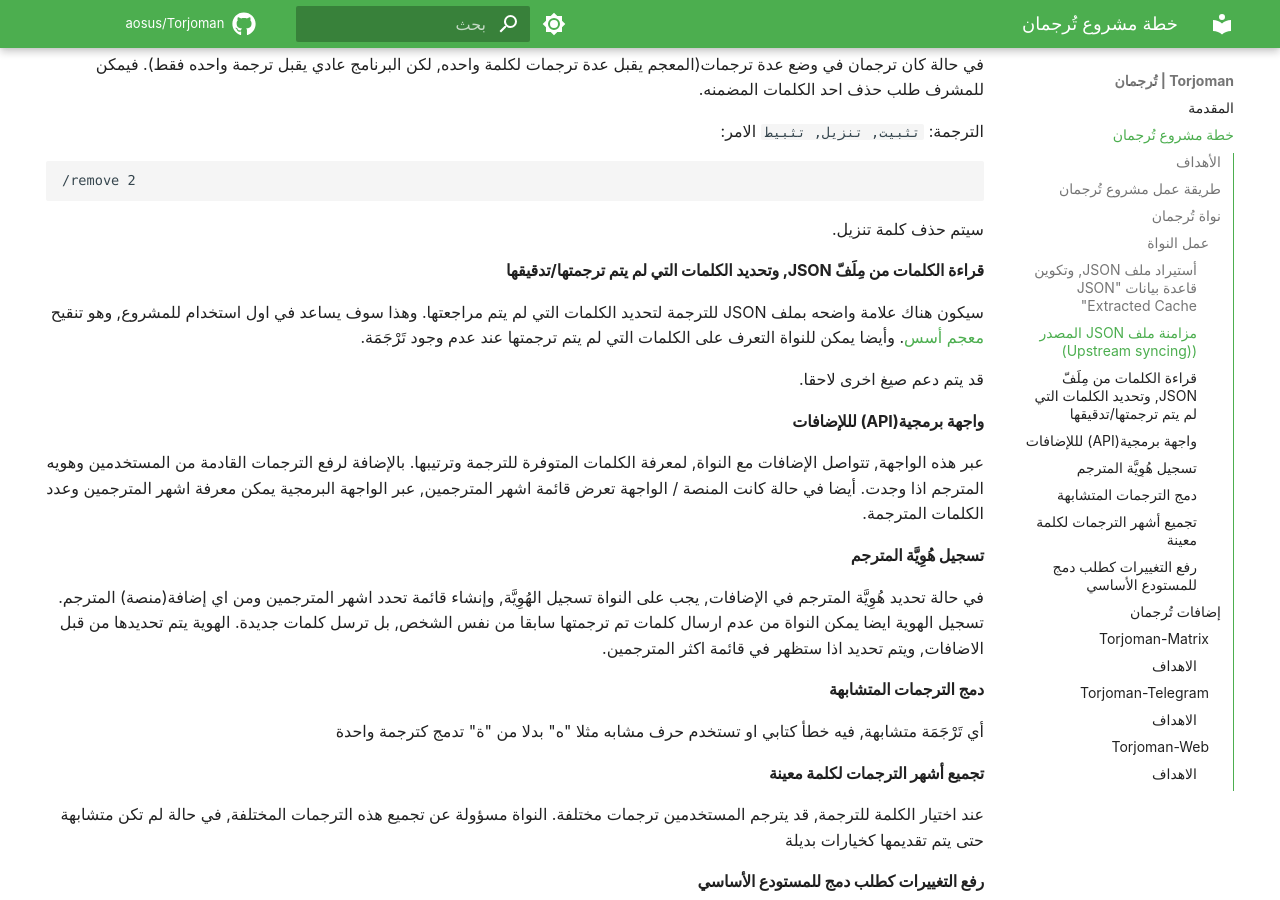
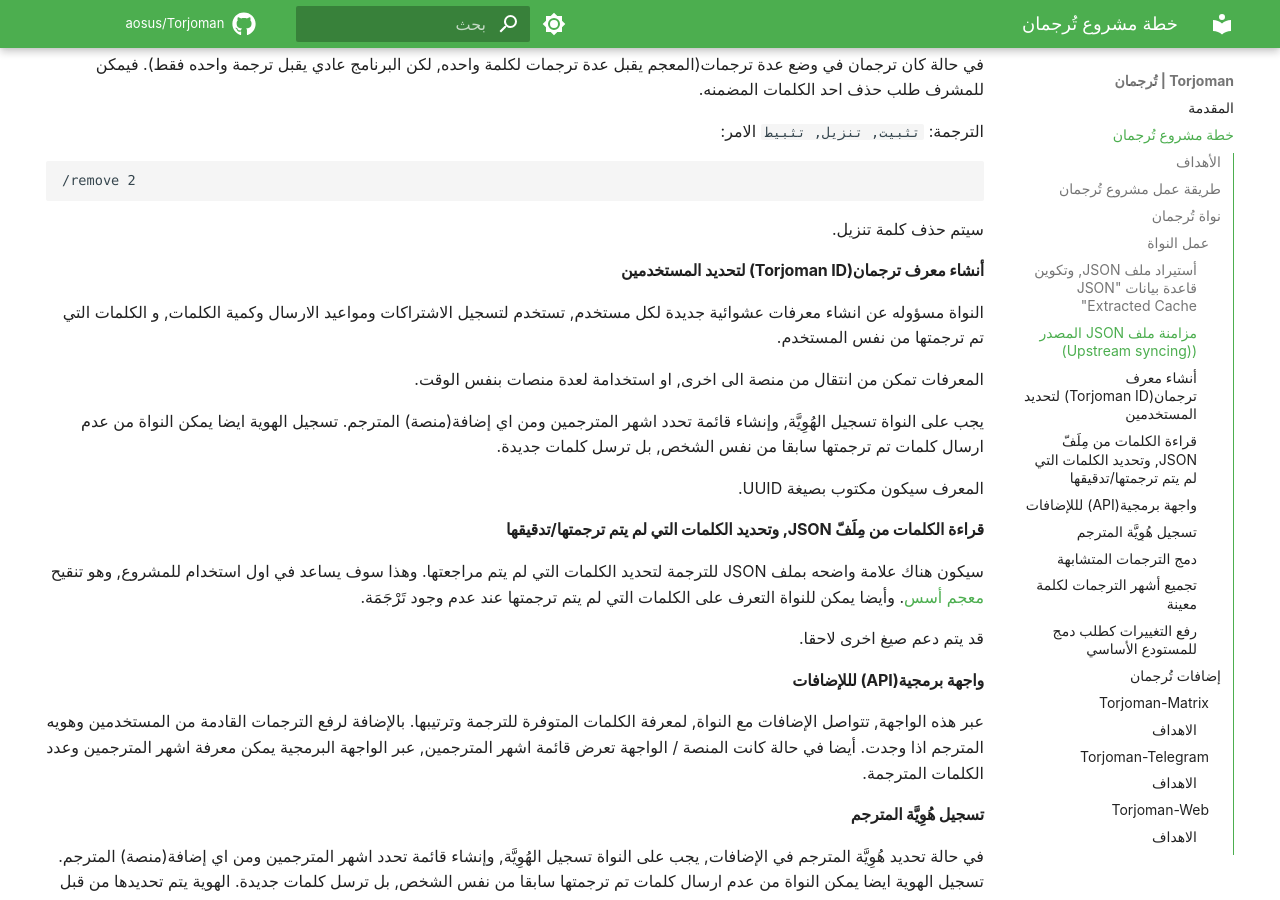
Before and after one commit to aosus/Torjoman, an MkDocs documentation site: the page built from docs/source/project-plan.md, in a window 1280 px wide and 900 px high, scrolled down 1958 px. Built offline with MkDocs 1.6.1 and Material for MkDocs 9.7.7, drawn with Linux system fonts in a browser that asks for light colours; some web fonts are replaced; comment, search, counter and statistics services are not loaded.

Commit message:
Add Torjoman ID

````diff
--- a/docs/source/project-plan.md
+++ b/docs/source/project-plan.md
@@ -70,6 +70,15 @@
 ```
 سيتم حذف كلمة تنزيل.
 
+#### أنشاء معرف ترجمان(Torjoman ID) لتحديد المستخدمين
+النواة مسؤوله عن انشاء معرفات عشوائية جديدة لكل مستخدم, تستخدم لتسجيل الاشتراكات ومواعيد الارسال وكمية الكلمات, و الكلمات التي تم ترجمتها من نفس المستخدم.
+
+المعرفات تمكن من انتقال من منصة الى اخرى, او استخدامة لعدة منصات بنفس الوقت.
+
+يجب على النواة تسجيل الهُوِيَّة, وإنشاء قائمة تحدد اشهر المترجمين ومن اي إضافة(منصة) المترجم.
+تسجيل الهوية ايضا يمكن النواة من عدم ارسال كلمات تم ترجمتها سابقا من نفس الشخص, بل ترسل كلمات جديدة.
+
+المعرف سيكون مكتوب بصيغة UUID.
 
 #### قراءة الكلمات من مِلَفّ JSON, وتحديد الكلمات التي لم يتم ترجمتها/تدقيقها
 سيكون هناك علامة واضحه بملف JSON للترجمة لتحديد الكلمات التي لم يتم مراجعتها.
````
